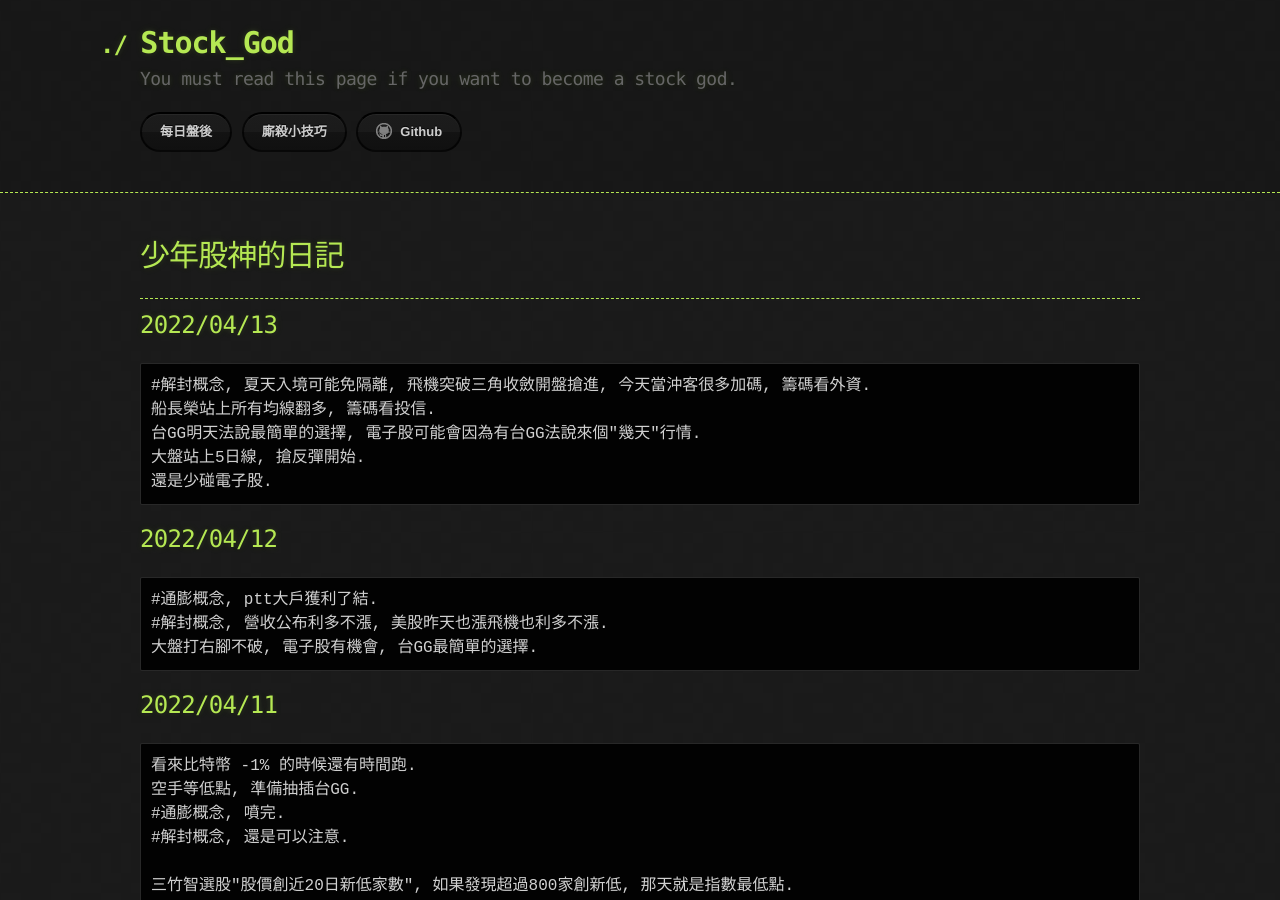
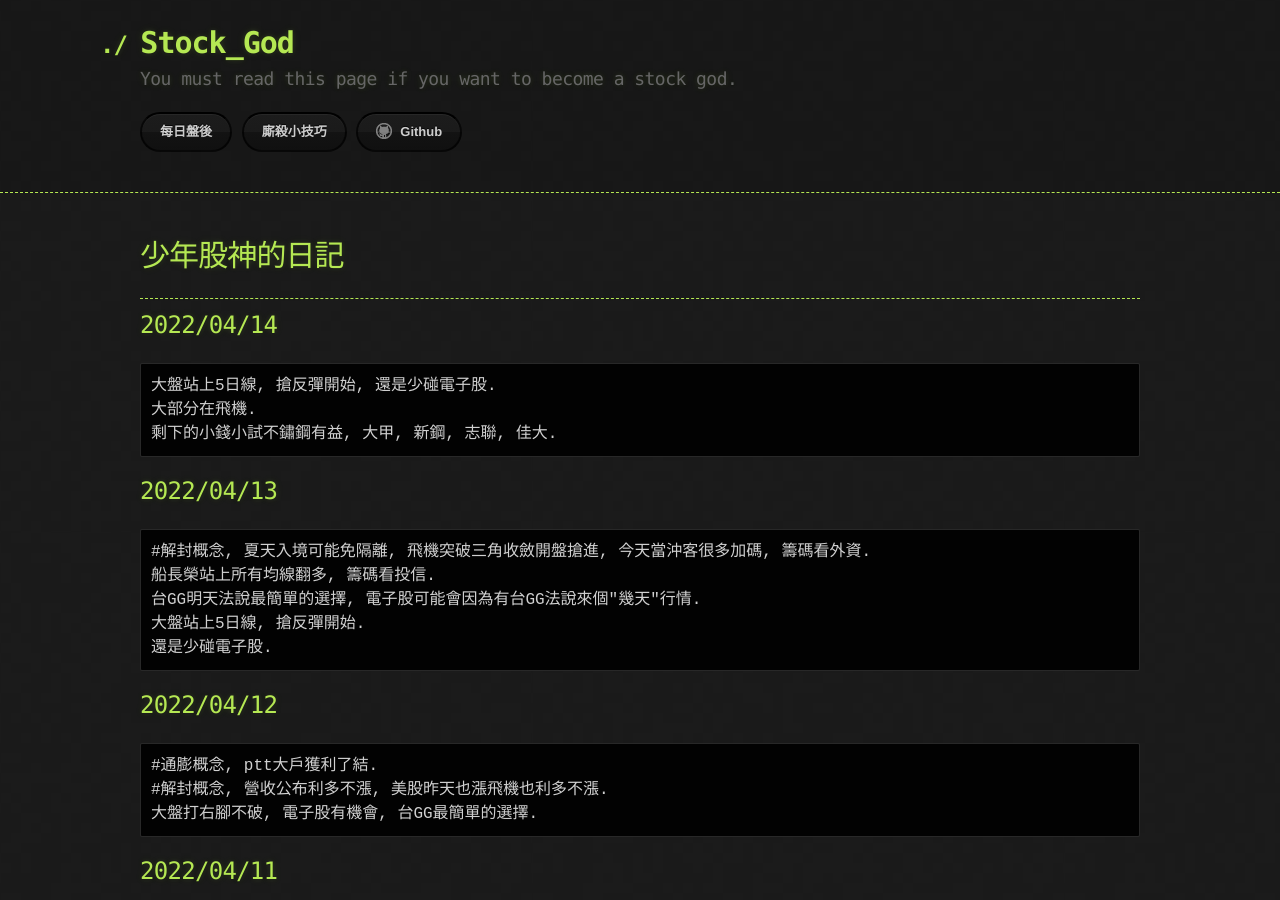
Before and after one commit to lepg5487/Stock_God, a Jekyll site: the page built from index.md, in a window 1280 px wide and 900 px high. Built offline with Jekyll 4.4.1, drawn with Linux system fonts in a browser that asks for light colours; our own code applies the rules of GitHub Pages for plain Markdown files.

Commit message:
Update index.md

````diff
--- a/index.md
+++ b/index.md
@@ -5,6 +5,13 @@ layout: testlayouts
 # 少年股神的日記
 
 ---
+
+## 2022/04/14
+```
+大盤站上5日線, 搶反彈開始, 還是少碰電子股.
+大部分在飛機.
+剩下的小錢小試不鏽鋼有益, 大甲, 新鋼, 志聯, 佳大.
+```
 
 ## 2022/04/13
 ```
````
